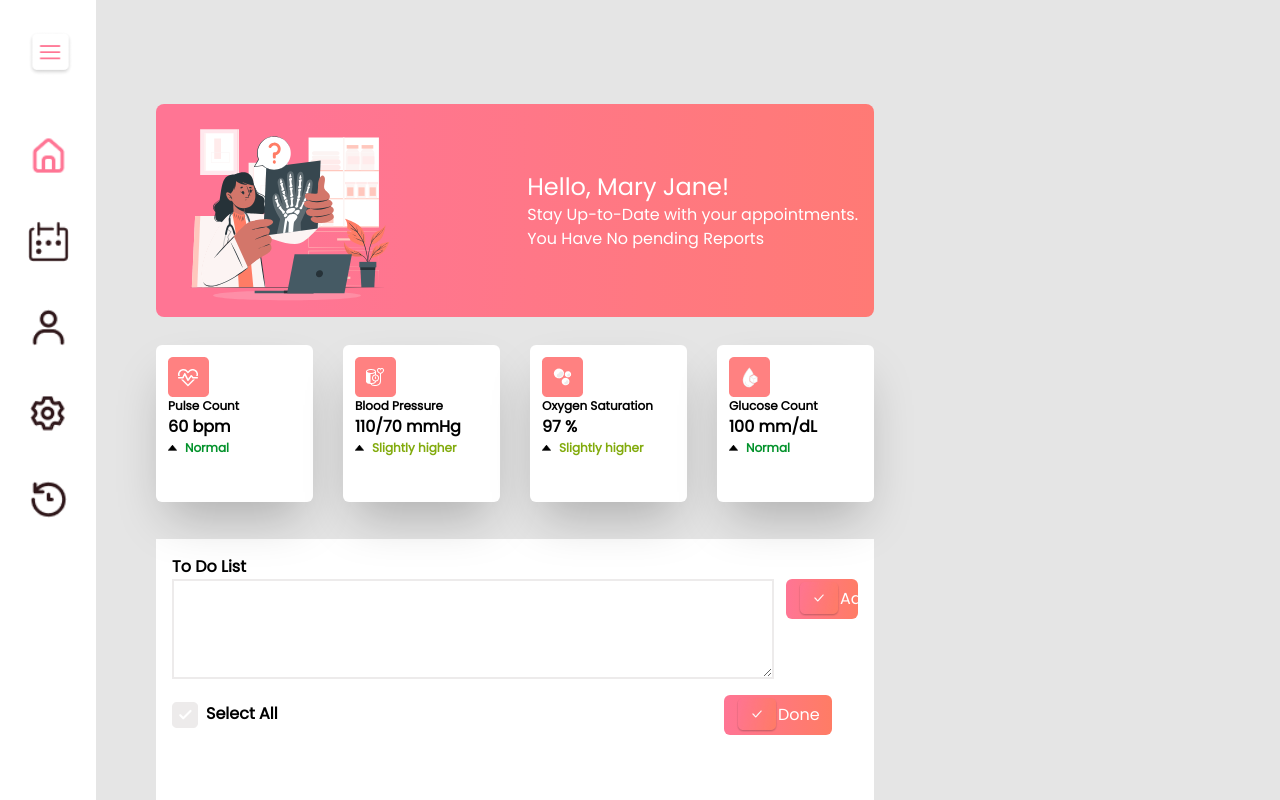
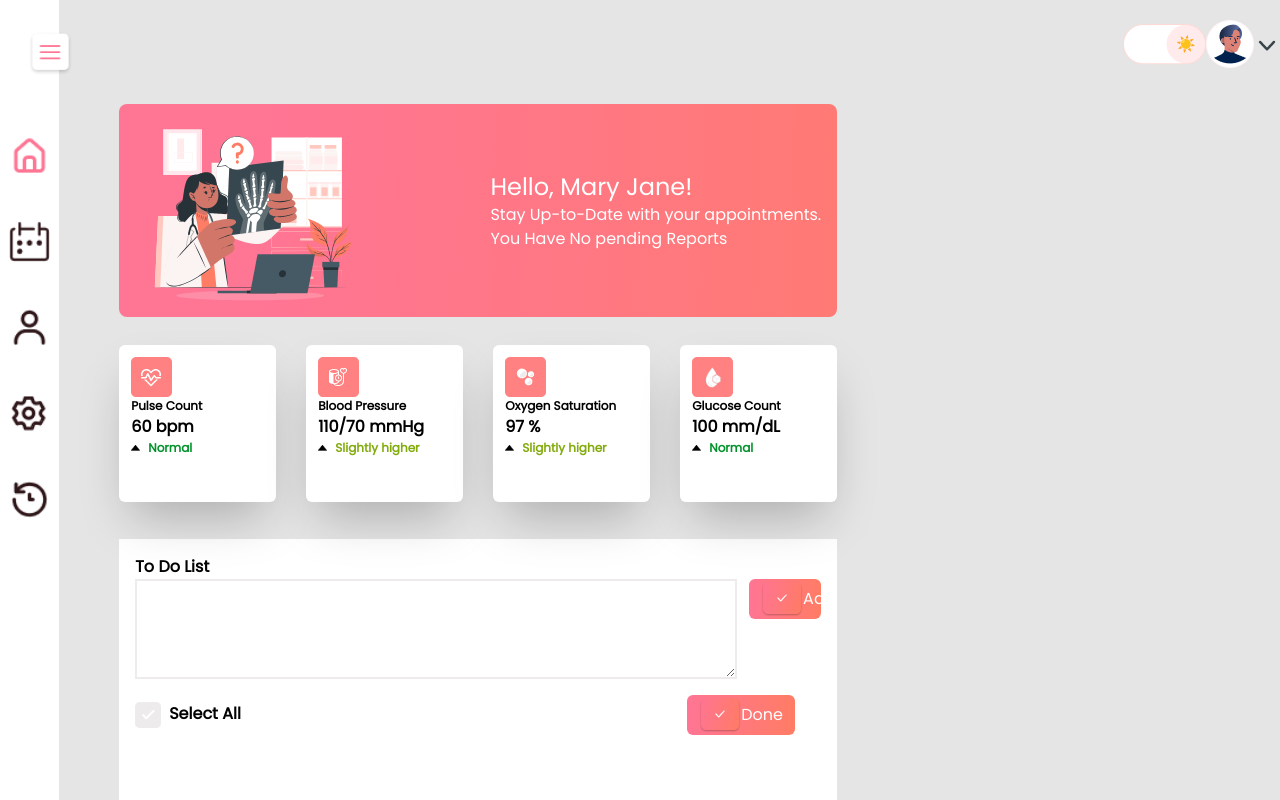
Before and after one commit to shihabsararrafid/task-02, a React (Create React App) app: page / in a window 1280 px wide. Shown: the top 800 px of the page. Built offline with nearby package versions, Linux system fonts and the light colour scheme.

Commit message:
profile section added

```diff
--- a/src/App.js
+++ b/src/App.js
@@ -2,12 +2,14 @@ import logo from "./logo.svg";
 import "./App.css";
 import Sidebar from "./Components/Sidebar/Sidebar";
 import HomeMain from "./Components/HomeMain/HomeMain";
+import AppointmentPart from "./Components/Appointment/AppointmentPart";
 
 function App() {
   return (
     <div className="flex bg-[#E5E5E5]">
       <Sidebar></Sidebar>
       <HomeMain></HomeMain>
+      <AppointmentPart></AppointmentPart>
     </div>
   );
 }
--- /dev/null
+++ b/src/Components/Appointment/AppointmentPart.js
@@ -0,0 +1,12 @@
+import React from "react";
+import Profile from "./Profile";
+
+const AppointmentPart = () => {
+  return (
+    <div className="ml-[164px] w-[452px] mt-5">
+      <Profile></Profile>
+    </div>
+  );
+};
+
+export default AppointmentPart;
--- /dev/null
+++ b/src/Components/Appointment/Profile.js
@@ -0,0 +1,21 @@
+import React, { useState } from "react";
+import dark from "./../../Images/Toggle button (1).png";
+import light from "./../../Images/Toggle button.png";
+import avatar from "./../../Images/Avatar.png";
+import downArrow from "./../../Images/Icon_downArrow.png";
+const Profile = () => {
+  const [isDark, setDark] = useState(false);
+  return (
+    <div className="flex items-center justify-end">
+      <img
+        onClick={() => setDark(!isDark)}
+        src={`${isDark ? dark : light}`}
+        alt=""
+      />
+      <img src={avatar} alt="" />
+      <img className="" src={downArrow} alt="" />
+    </div>
+  );
+};
+
+export default Profile;
--- a/src/Components/HomeMain/ToDo.js
+++ b/src/Components/HomeMain/ToDo.js
@@ -112,7 +112,7 @@ const ToDo = () => {
             </button>
           </div>
         </div>
-        <div>
+        <div className="my-1">
           {list.map((l) => (
             <div className="flex  justify-between">
               {" "}
```
Also changed, not shown: src/Components/Appointment/DetailAppointment.js (added).
